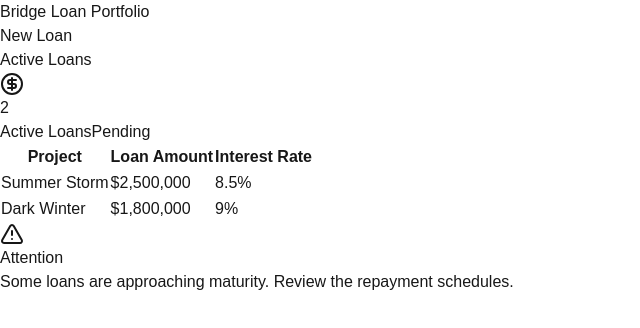
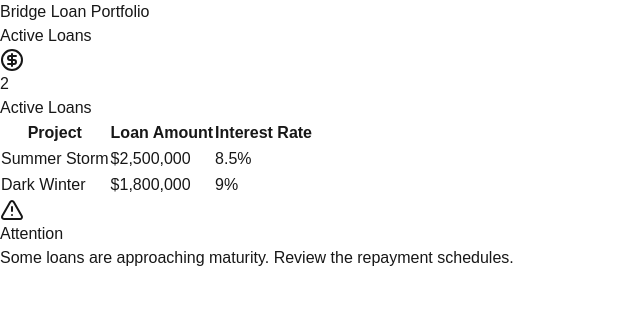
Before and after one commit to ChrisKDaniels/test-build, a Next.js app: page / in a window 1280 px wide. Shown: the top 328 px of the page, without its empty margins (0-640 px from the left). Built offline with nearby package versions, Linux system fonts and the light colour scheme.

Commit message:
Fix: Remove unused imports and variables

```diff
--- a/src/app/page.tsx
+++ b/src/app/page.tsx
@@ -4,7 +4,7 @@ import React, { useState } from "react";
 import { Card, CardHeader, CardTitle, CardContent } from "@/components/ui/card";
 import { Tabs, TabsList, TabsTrigger, TabsContent } from "@/components/ui/tabs";
 import { Alert, AlertDescription, AlertTitle } from "@/components/ui/alert";
-import { CircleDollarSign, ArrowUpRight, AlertTriangle, Clock, Calendar } from "lucide-react";
+import { CircleDollarSign, AlertTriangle } from "lucide-react"; // Only keep used imports
 
 const BridgeLoanDashboard = () => {
   const initialLoans = [
@@ -28,18 +28,13 @@ const BridgeLoanDashboard = () => {
     },
   ];
 
-  const [loans, setLoans] = useState(initialLoans);
+  const [loans] = useState(initialLoans); // Remove `setLoans` if it's not being used
 
   return (
     <div className="p-6 space-y-6 bg-gray-50">
       {/* Header Section */}
       <div className="flex justify-between items-center">
         <h1 className="text-2xl font-bold text-gray-900">Bridge Loan Portfolio</h1>
-        <div className="flex gap-4">
-          <button className="px-4 py-2 bg-blue-600 text-white rounded-lg hover:bg-blue-700">
-            New Loan
-          </button>
-        </div>
       </div>
 
       {/* Metrics */}
@@ -59,7 +54,6 @@ const BridgeLoanDashboard = () => {
       <Tabs defaultValue="active" className="w-full">
         <TabsList>
           <TabsTrigger value="active">Active Loans</TabsTrigger>
-          <TabsTrigger value="pending">Pending</TabsTrigger>
         </TabsList>
 
         <TabsContent value="active">
```
